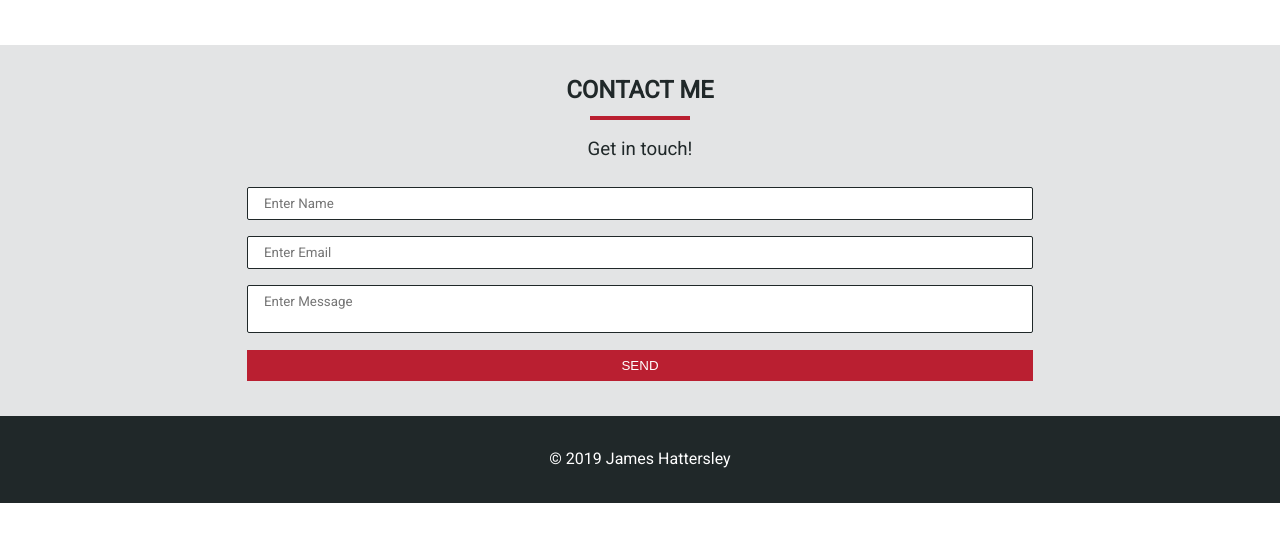
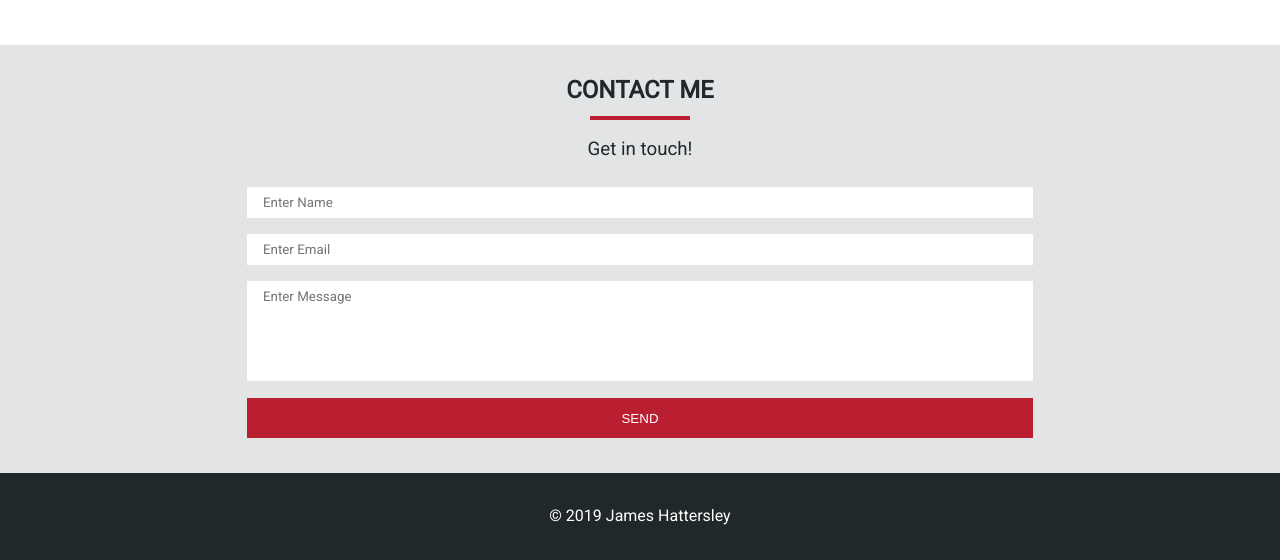
Before and after one commit to JamesHattersley83/jameshattersley83.github.io, a website: page index.html in a window 1280 px wide. Shown: the part 2271-2831 px from the top of the page. Before the commit the page ends 2774 px from the top, so only its background shows below. Drawn offline with nearby package versions, Linux system fonts and the light colour scheme.

Commit message:
updated contact form css

```diff
--- a/scss/main.scss
+++ b/scss/main.scss
@@ -74,6 +74,7 @@ a {
 .btn {
   border: none;
   width: 100%;
+  height: 40px;
   margin: 0.2rem 0;
   padding: 0.5rem;
   background: $primary-color;
@@ -264,10 +265,15 @@ a {
   textarea {
     padding: 0.5rem 1rem;
     width: 100%;
-    border: 1px solid $secondary-color;
-    border-radius: 2px;
+    border: none;
+    shaborder-radius: 2px;
     resize: none;
     font-family: "Roboto", sans-serif;
+    -webkit-appearance: none;
+  }
+
+  textarea {
+    height: 100px;
   }
 }
 
```
Also changed, not shown: dist/css/main.css.
